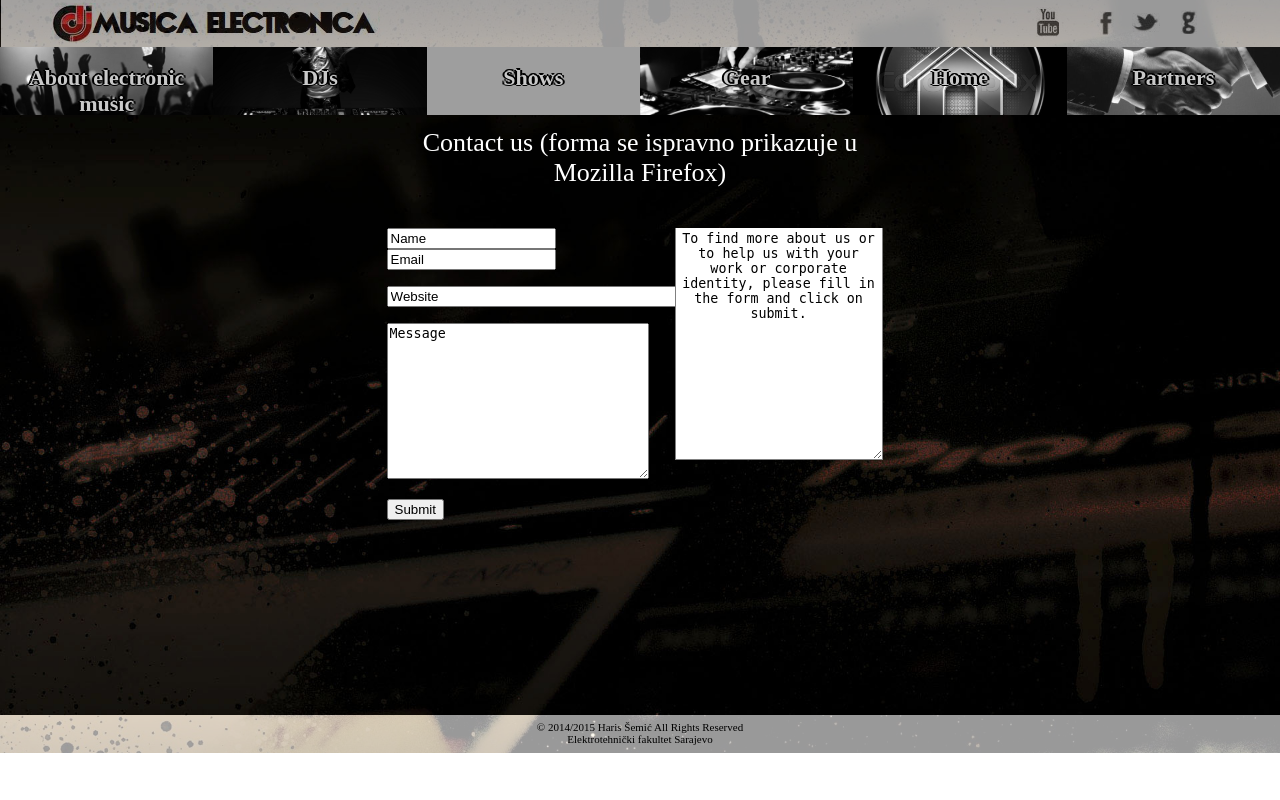
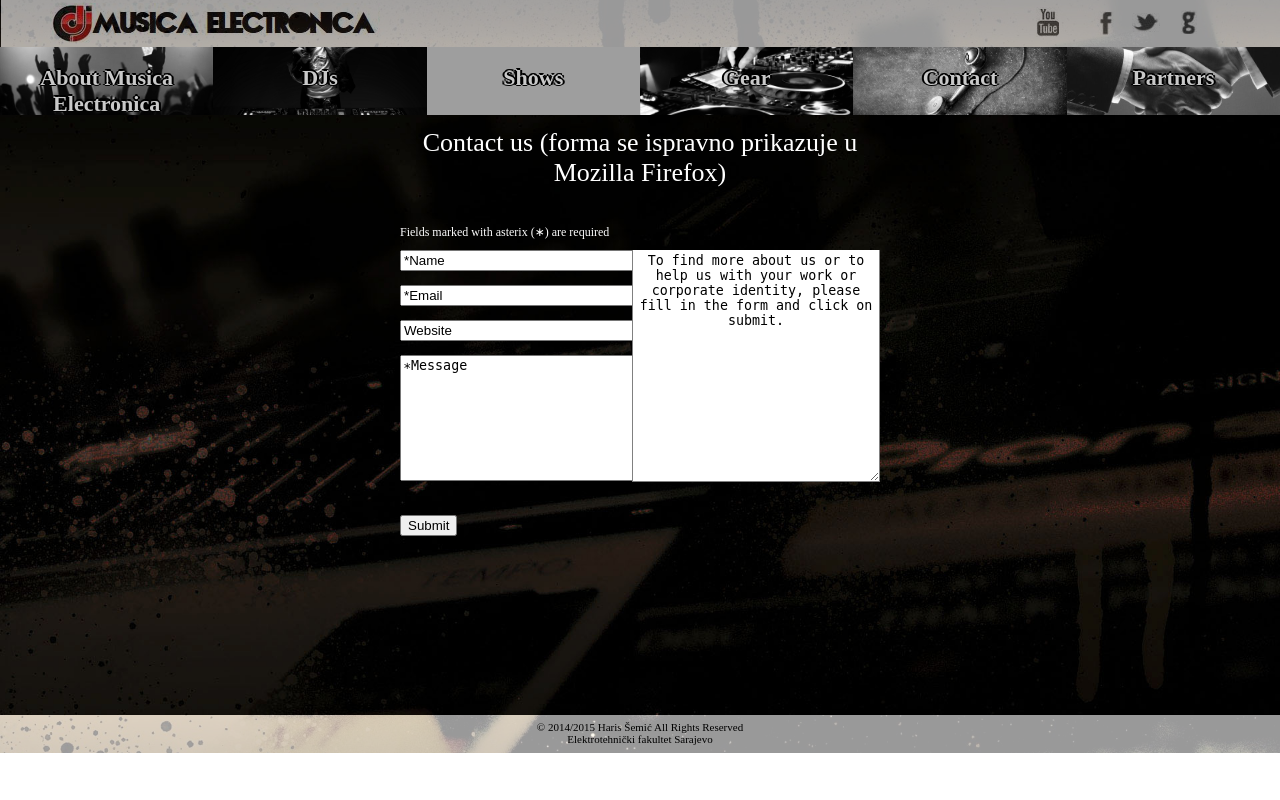
Before and after one commit to WebTehnologijeETF/MusicaElectronica, a PHP site: page /Contact.html in a window 1280 px wide. Run offline with PHP 8.4, Linux system fonts and the light colour scheme; some web fonts are replaced; grey boxes are pictures that could not be loaded.

Commit message:
Druga spirala

```diff
--- a/Contact.html
+++ b/Contact.html
@@ -18,26 +18,51 @@
             <a href="https://plus.google.com/" target="_blank"><div id="googlepluslink"></div></a>
         </div>
 		<div id="meni">
-					<a href="genre.html"><div id="whatisME">About electronic music</div></a>
-					<a href="djs.html"><div id="djs">DJs</div></a>
-					<a href="shows.html"><div id="shows">Shows</div></a>
-					<a href="gear.html"><div id="gear">Gear</div></a>
-					<a href="WTprojekat.html"><div id="linkhome">Home</div></a>
-					<a href="partners.html"><div id="partners">Partners</div></a>
+		    <SCRIPT src = "Skripte.js" ></SCRIPT>
+			<a href="#"><div id="whatisME" onmouseover="mouseOverMenu1('MEmenu', 'whatisME')" onmouseout="mouseOutMenu1('MEmenu', 'whatisME')">About Musica Electronica</div></a>
+			<a href="#"><div id="djs" onmouseover="mouseOverMenu1('DJmenu', 'djs')" onmouseout="mouseOutMenu1('DJmenu', 'djs')">DJs</div></a>
+			<a href="#"><div id="shows" onmouseover="mouseOverMenu1('ShowsMenu', 'shows')" onmouseout="mouseOutMenu1('ShowsMenu', 'shows')">Shows</div></a>
+			<a href="#" onmouseover="mouseOverMenu1('GearMenu', 'gear')" onmouseout="mouseOutMenu1('GearMenu', 'gear')"><div id="gear">Gear</div></a>
+			<a href="contact.html"><div id="contact">Contact</div></a>
+			<a href="partners.html"><div id="partners">Partners</div></a>
+
+			<ul id="MEmenu" onmouseover="mouseOverMenu1('MEmenu', 'whatisME')" onmouseout="mouseOutMenu1('MEmenu', 'whatisME')">
+				<li><a href="#">About us (in construction...)</a></li>
+				<li><a href="genre.html">About electronic music (working)</a></li>
+				<li><a href="#">Rest under construcion</a></li>
+			</ul>
+
+			<ul id="DJmenu" onmouseover="mouseOverMenu1('DJmenu', 'djs')" onmouseout="mouseOutMenu1('DJmenu', 'djs')">
+				<li><a href="#">What is a DJ (in construction...)</a></li>
+				<li><a href="#">Becoming a DJ (in construcion...)</a></li>
+				<li><a href="djs.html">Top10 DJS 2014/2015 (working)</a></li>
+				<li><a href="#">Rest under construcion</a></li>
+			</ul>
+
+			<ul id="ShowsMenu" onmouseover="mouseOverMenu1('ShowsMenu', 'shows')" onmouseout="mouseOutMenu1('ShowsMenu', 'shows')">
+				<li><a href="shows.html">News (working)</a></li>
+				<li><a href="#">Top shows 2014/2015 (in construction...)</a></li>
+				<li><a href="#">Rest under construcion</a></li>
+			</ul>
+
+			<ul id="GearMenu" onmouseover="mouseOverMenu1('GearMenu', 'gear')" onmouseout="mouseOutMenu1('GearMenu', 'gear')">
+				<li><a href="gear.html">News (working)</a></li>
+				<li><a href="#">Choosing right gear (in construction...)</a></li>
+				<li><a href="#">Rest under construcion</a></li>
+			</ul>
 		</div>
 		<div id="main">
 		<span id="naslovforme">Contact us (forma se ispravno prikazuje u Mozilla Firefox)</span>
-			<div id="contactformalijevo">
-				<INPUT TYPE="TEXT" NAME="Ime" VALUE="Name" SIZE="18">
-				<INPUT TYPE="email" NAME="Email" VALUE="Email" SIZE="18">
-				<p><INPUT TYPE="TEXT" NAME="Website" VALUE="Website" SIZE="40"></p>
-				<p><textarea name="Poruka" cols="30" rows="10">Message</textarea></p>
-				<p><INPUT TYPE="SUBMIT" NAME="P1" VALUE="Submit">
-			</div>
-			<div id="contactformadesno">
-				<textarea name="Poruka" cols="30" rows="15" class="field left" readonly>To find more about us or to help us with your work or corporate identity, please fill in the form and click on submit.
+		<span id="contactExpl">Fields marked with asterix (&lowast;) are required</span>
+			<form name="contactforma" id="contactforma" method="GET">
+				<span id = "errorName"></span><INPUT TYPE="TEXT" NAME="contactIme" VALUE="*Name" id="contactIme" SIZE="40">
+				<span id = "errorMail"></span><INPUT TYPE="TEXT" NAME="contactEmail" VALUE="*Email" id="contactEmail" SIZE="40">
+				<span id = "errorWebsite"></span><INPUT TYPE="TEXT" NAME="contactWebsite" VALUE="Website" id = "contactWebsite" SIZE="40">
+				<span id = "errorPoruka"></span><textarea name="contactPoruka" cols="30" rows="8" id = "contactPoruka">&lowast;Message</textarea>
+				<INPUT TYPE="Button" NAME="contactSubmit" VALUE="Submit" ID="contactSubmit" onclick="validacijaForme()">
+				<textarea name="TextAreaOstalo" id="TextAreaOstalo" cols="40" rows="15" class="field left" readonly>To find more about us or to help us with your work or corporate identity, please fill in the form and click on submit.
 				</textarea>
-			</div>
+			</form>
 		</div>
 		<div id="podnozje">
 		    &copy; 2014/2015 Haris &#352;emi&#263; All Rights Reserved
--- a/WTprojekatStil.css
+++ b/WTprojekatStil.css
@@ -451,22 +451,91 @@ caption
 
 }
 
-#contactformalijevo
+#TextAreaOstalo
 {
-width: 25%;
-margin-top: 100px;
-margin-left:28%;
-float: left;
-padding-right: 0;
+	position: absolute;
+	right: 400px;
+	top: 250px;
+	width: 240px;
 }
 
-#contactformadesno
+#contactExpl
 {
-	width: 35%;
-	padding-left: 0;
-	margin-top: 100px;
-	margin-right: 12%;
-	float: right;
+    position: absolute;
+	left: 400px;
+	top: 225px;
+	font-size: 12px;
+}
+
+#contactIme
+{
+    position: absolute;
+	left: 400px;
+	top: 250px;
+}
+
+#contactEmail
+{
+    position: absolute;
+	left: 400px;
+	top: 285px;
+}
+
+#contactWebsite
+{
+    position: absolute;
+	left: 400px;
+	top: 320px;
+}
+
+#contactPoruka
+{
+    position: absolute;
+	left: 400px;
+	top: 355px;
+}
+
+#contactSubmit
+{
+    position: absolute;
+	left: 400px;
+	top: 515px;
+}
+
+#errorName
+{
+    font-size: 15px;
+    padding-left: 26px;
+    position: absolute;
+	left: 250px;
+	top: 250px;
+}
+
+#errorMail
+{
+    font-size: 15px;
+    padding-left: 26px;
+    position: absolute;
+	left: 250px;
+	top: 285px;
+}
+
+#errorWebsite
+{
+    font-size: 15px;
+    padding-left: 26px;
+    position: absolute;
+	left: 250px;
+	top: 320px;
+}
+
+#errorPoruka
+{
+    font-size: 15px;
+    padding-left: 26px;
+    position: absolute;
+	left: 215px;
+	top: 355px;
 }
 
 #naslovforme
@@ -489,7 +558,7 @@ padding-right: 0;
     font-size: 26px;
     padding-bottom: 10px;
 	padding-top: 0px;
-	height: 285px;
+	height: 284px;
 	width: 30%;
 	margin-right: 17%;
 	padding-left: 0;
@@ -500,8 +569,8 @@ padding-right: 0;
 	border-bottom: 1px solid #a1a1a1;
 }
 
-ul{list-style-image: url('http://www.w3schools.com/cssref/sqpurple.gif'); color: cyan;}
-ul a{color:cyan;}
+#listapartners ul{list-style-image: url('http://www.w3schools.com/cssref/sqpurple.gif'); color: cyan;}
+#listapartners ul a{color:cyan;}
 
 
 #text
@@ -596,3 +665,38 @@ div.centrirano table
     margin: 0 auto;
     text-align: left;
 }
+
+
+#MEmenu, #DJmenu, #ShowsMenu, #GearMenu {
+    padding: 0;
+	margin: 0;
+    position: absolute;
+	top: 115px;
+	display: none;
+	z-index: 999;
+	width: 225px;
+	background-color: #323234;
+
+    list-style-type: none;
+}
+
+#MEmenu {top: 115px;}
+
+#DJmenu { left: 225px;}
+
+#ShowsMenu { left: 450px;}
+
+#GearMenu{ left: 675px;}
+
+#MEmenu li a, #DJmenu li a, #ShowsMenu li a, #GearMenu li a
+{
+    text-decoration: none;
+	color: cyan;
+	font-size: 14px;
+}
+
+
+#MEmenu li:hover, #DJmenu li:hover, #ShowsMenu li:hover, #GearMenu li:hover
+{
+    background: #49A3FF;
+}
```
Also changed, not shown: WTprojekat.html (+34 -7 lines), djs.html (+26 -6 lines), gear.html (+26 -6 lines), genre.html (+32 -6 lines), partners.html (+32 -6 lines), shows.html (+32 -6 lines), inputerror.jpg (added).
